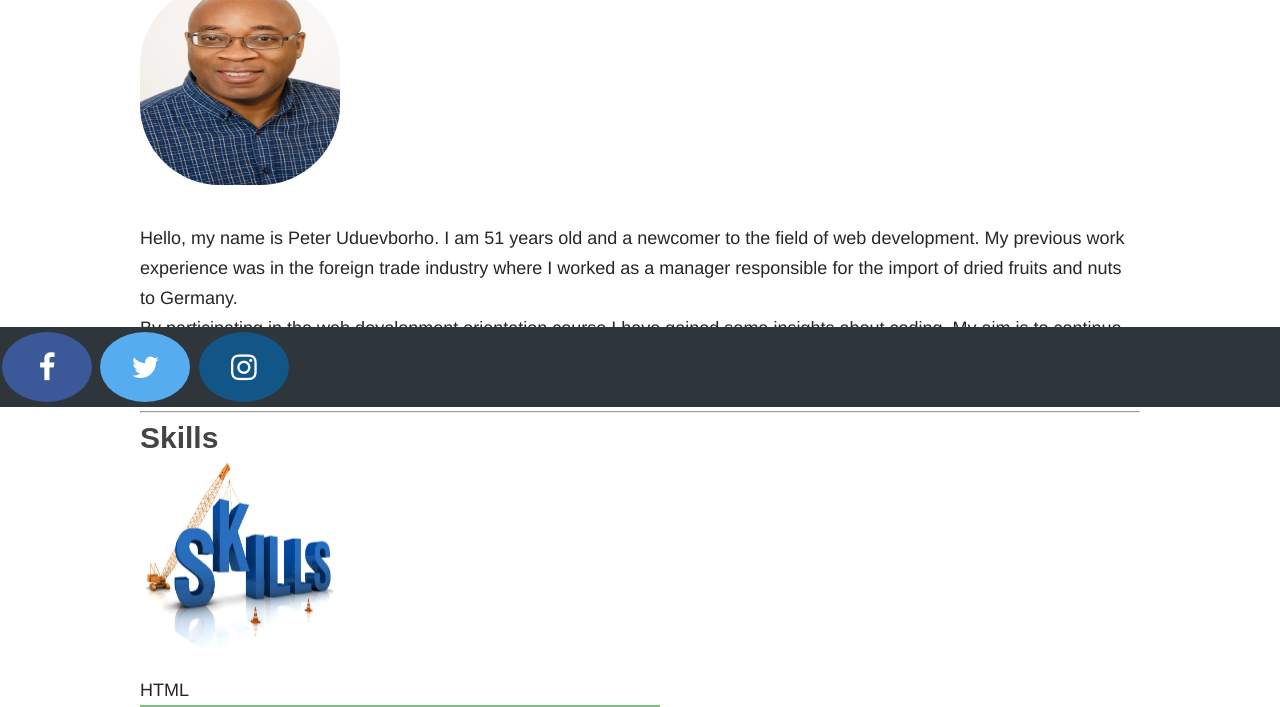
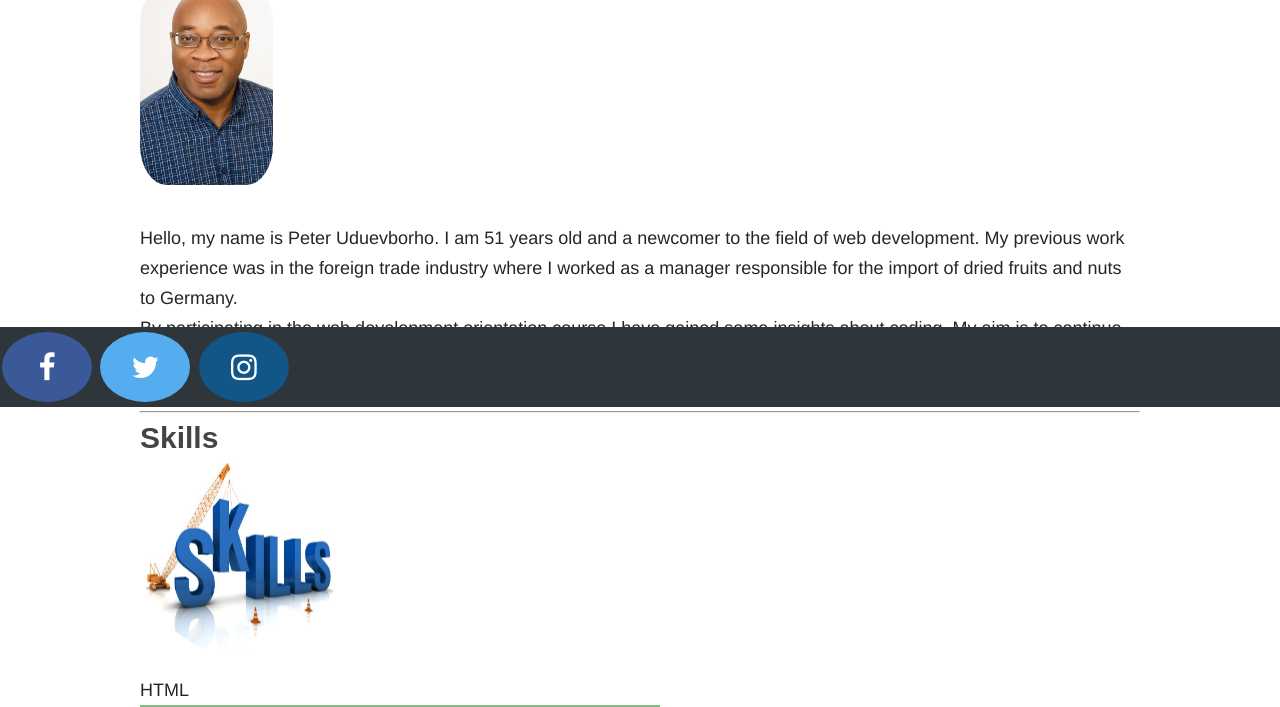
Before and after one commit to Ojehomon1/finalproject, a plain HTML site: page index.html in a window 1280 px wide. Shown: the part 393-1100 px from the top of the page. Drawn offline with Linux system fonts and the light colour scheme.

Commit message:
photo radius

```diff
--- a/css/style.css
+++ b/css/style.css
@@ -127,11 +127,10 @@ li {
     background-color: white;
     color: black;
 }
-
 #peter img {
-    height: 200px;
-    width: 200px;
-    border-radius: 40%;
+    max-height: 200px;
+    max-width: 200px;
+    border-radius: 20%;
 }
 
 .skill img {
```
